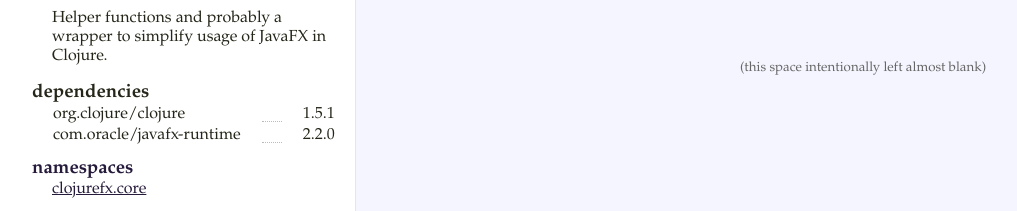
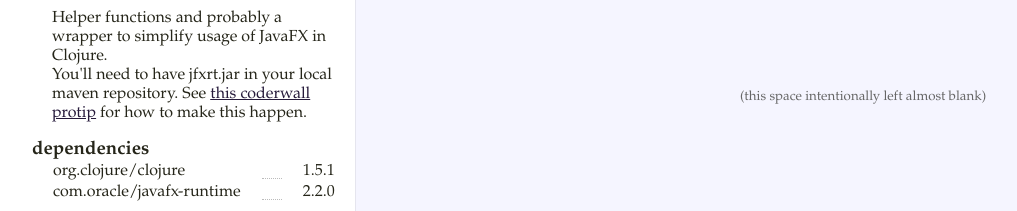
Before and after one commit to zilti/zilti.github.io, a plain HTML site: page clojurefx/index.html in a window 1280 px wide. Shown: the part 71-282 px from the top of the page, without its empty margins (23-1040 px from the left). Drawn offline with Linux system fonts and the light colour scheme.

Commit message:
Updated ClojureFX documentation.

```diff
--- a/clojurefx/index.html
+++ b/clojurefx/index.html
@@ -1,5 +1,6 @@
 <!DOCTYPE html>
-<html><head><meta charset="utf-8" content="text/html" http-equiv="Content-Type" /><meta content="Helper functions and probably a wrapper to simplify usage of JavaFX in Clojure." name="description" /><style type="text/css">/**
+<html><head><meta charset="utf-8" content="text/html" http-equiv="Content-Type" /><meta content="Helper functions and probably a wrapper to simplify usage of JavaFX in Clojure.&lt;br/&gt;
+You'll need to have jfxrt.jar in your local maven repository. See [this coderwall protip](https://coderwall.com/p/4yjy1a) for how to make this happen." name="description" /><style type="text/css">/**
  * SyntaxHighlighter
  * http://alexgorbatchev.com/SyntaxHighlighter
  *
@@ -3028,7 +3029,8 @@ net.brehaut.ClojureTools = (function (SH) {
     build_tree: build_tree
   };
 })(SyntaxHighlighter);
-</script><title>clojurefx -- Marginalia</title></head><body><table><tr><td class="docs"><div class="header"><h1 class="project-name">clojurefx</h1><h2 class="project-version">0.1.0-SNAPSHOT</h2><br /><p>Helper functions and probably a wrapper to simplify usage of JavaFX in Clojure.</p>
+</script><title>clojurefx -- Marginalia</title></head><body><table><tr><td class="docs"><div class="header"><h1 class="project-name">clojurefx</h1><h2 class="project-version">0.1.0-SNAPSHOT</h2><br /><p>Helper functions and probably a wrapper to simplify usage of JavaFX in Clojure.<br/>
+You'll need to have jfxrt.jar in your local maven repository. See <a href="https://coderwall.com/p/4yjy1a">this coderwall protip</a> for how to make this happen.</p>
 </div><div class="dependencies"><h3>dependencies</h3><table><tr><td class="dep-name">org.clojure/clojure</td><td class="dotted"><hr /></td><td class="dep-version">1.5.1</td></tr><tr><td class="dep-name">com.oracle/javafx-runtime</td><td class="dotted"><hr /></td><td class="dep-version">2.2.0</td></tr></table></div></td><td class="codes" style="text-align: center; vertical-align: middle;color: #666;padding-right:20px"><br /><br /><br />(this space intentionally left almost blank)</td></tr><tr><td class="docs"><div class="toc"><a name="toc"><h3>namespaces</h3></a><ul><li><a href="#clojurefx.core">clojurefx.core</a></li></ul></div></td><td class="codes">&nbsp;</td></tr><tr><td class="docs"><div class="docs-header"><a class="anchor" href="#clojurefx.core" name="clojurefx.core"><h1 class="project-name">clojurefx.core</h1><a class="toc-link" href="#toc">toc</a></a></div></td><td class="codes" /></tr><tr><td class="docs">
 </td><td class="codes"><pre class="brush: clojure">(ns clojurefx.core
   (:require [clojure.string :as str]))</pre></td></tr><tr><td class="docs">
```
